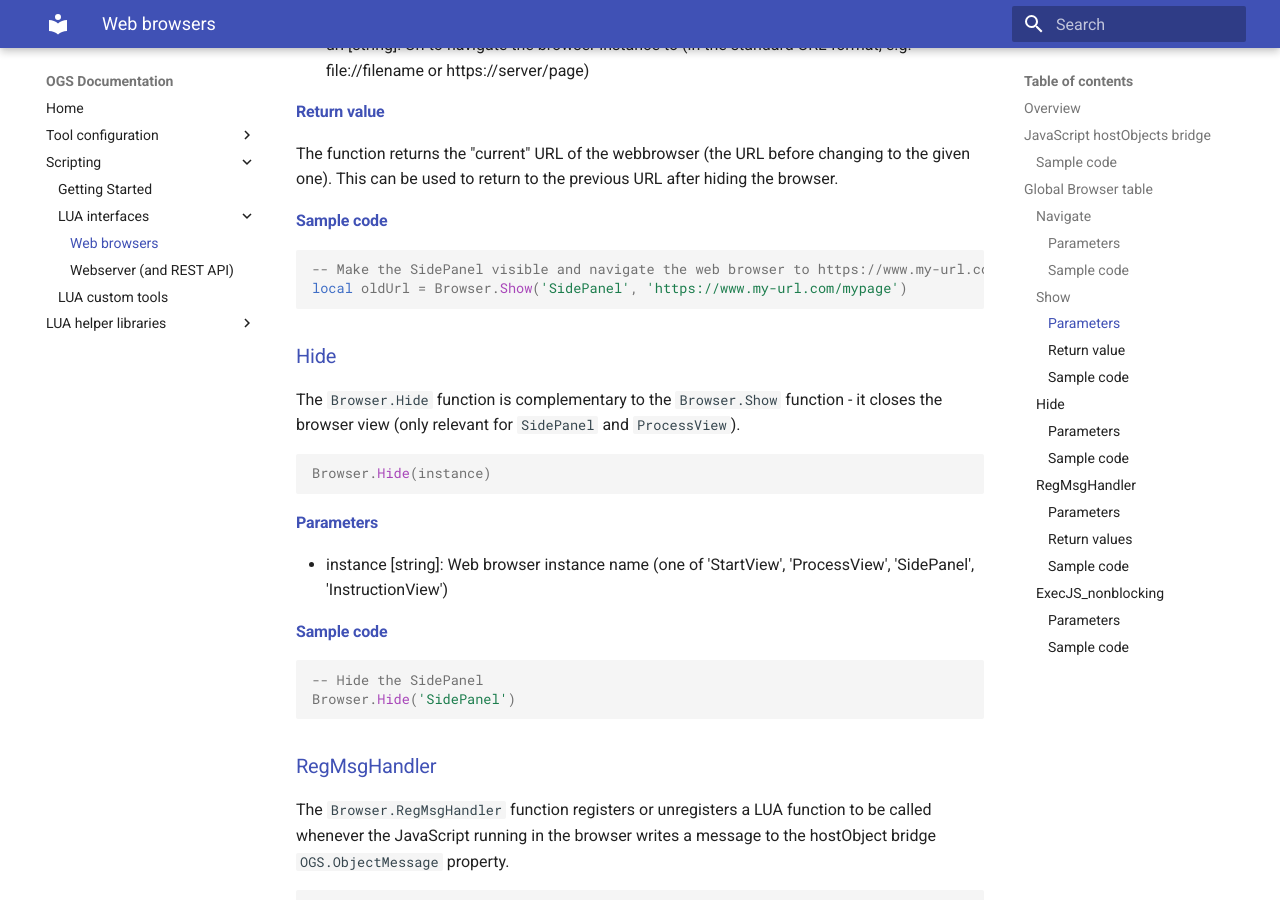
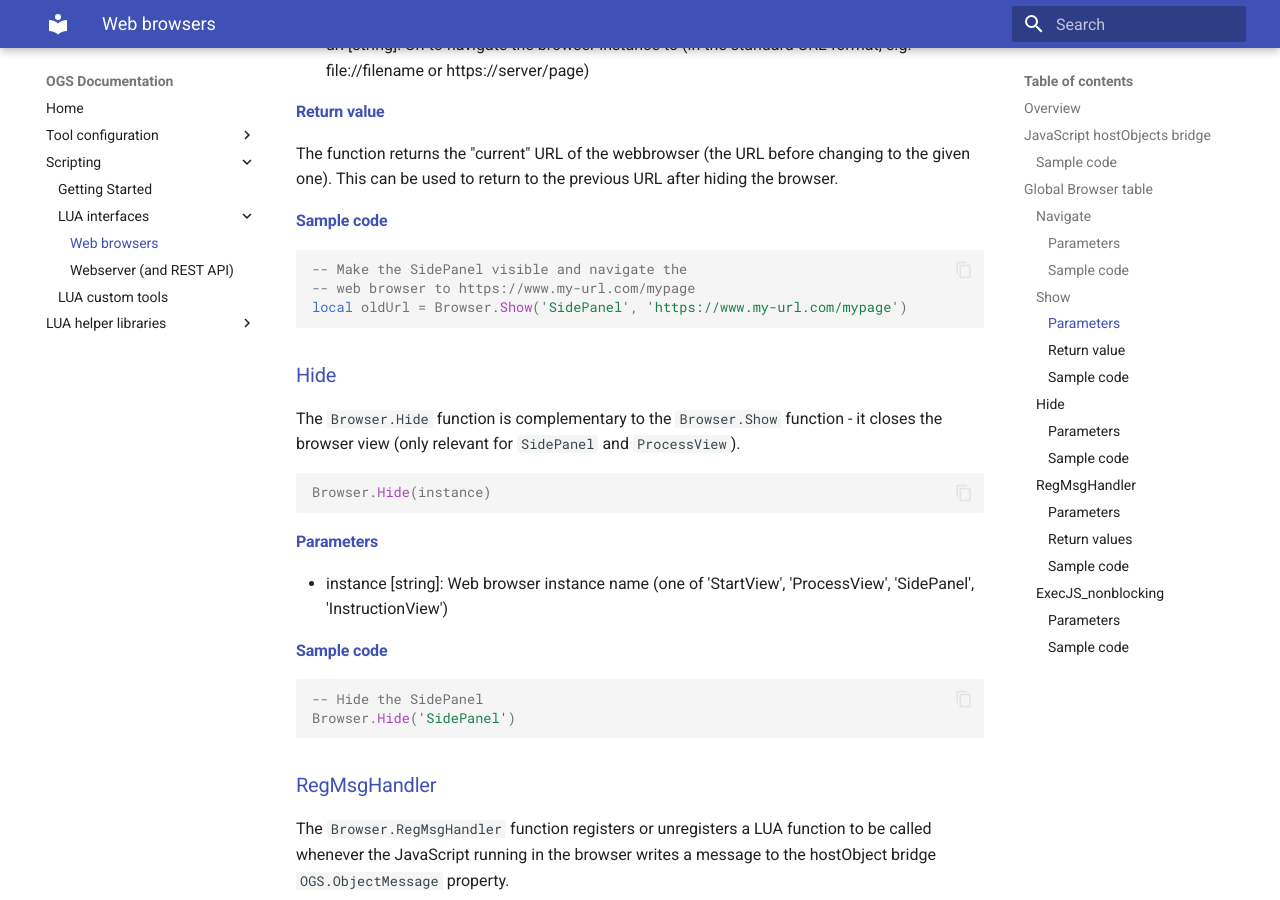
Before and after one commit to haller-erne/ogs, an MkDocs documentation site: the page built from docs/v3/lua/webbrowser.md, in a window 1280 px wide and 900 px high, scrolled down 2358 px. Built offline with MkDocs 1.6.1 and Material for MkDocs 9.7.7, drawn with Linux system fonts in a browser that asks for light colours.

Commit message:
Added code annotations

````diff
--- a/docs/v3/lua/webbrowser.md
+++ b/docs/v3/lua/webbrowser.md
@@ -96,7 +96,8 @@
 
 #### Sample code
 ```LUA
--- Make the SidePanel visible and navigate the web browser to https://www.my-url.com/mypage
+-- Make the SidePanel visible and navigate the
+-- web browser to https://www.my-url.com/mypage
 local oldUrl = Browser.Show('SidePanel', 'https://www.my-url.com/mypage')
 ```
 
--- a/mkdocs.yml
+++ b/mkdocs.yml
@@ -30,7 +30,14 @@
 #
 
 #theme: readthedocs
-theme: material
+theme:
+  name: material
+  # Favicon and logo
+  # favicon: path/to/file.png
+  # logo: path/to/file.png
+  features:
+    - content.code.copy
+    - content.code.annotate
 
 markdown_extensions:
   - abbr
````
